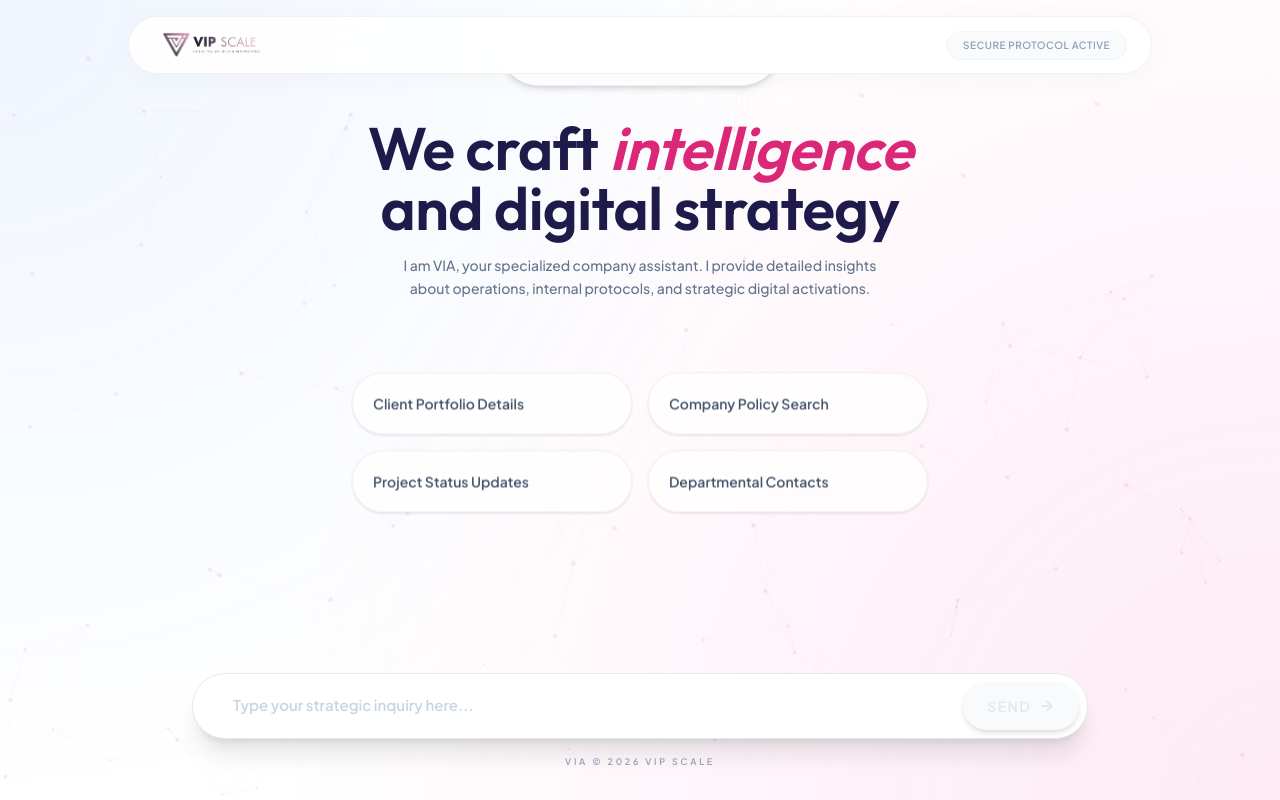
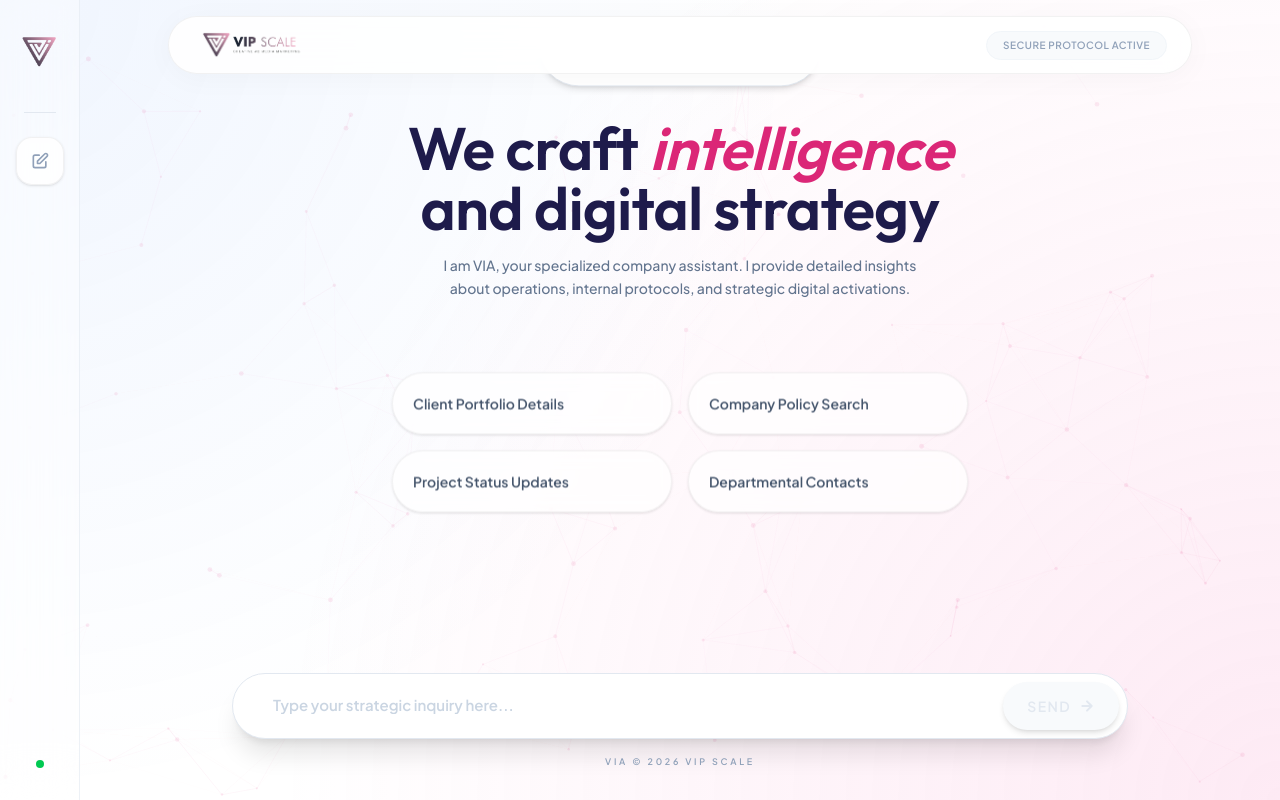
Before and after one commit to JephoneTorre/via, a Next.js app: page / in a window 1280 px wide. Built offline with nearby package versions, Linux system fonts and the light colour scheme.

Commit message:
feat: link

```diff
--- a/app/api/chat/route.ts
+++ b/app/api/chat/route.ts
@@ -29,24 +29,29 @@ export async function POST(req: Request) {
     }
 
     if (context === "NO_CONTEXT_FOUND") {
-      const tokens = message.toLowerCase().split(/\s+/);
-      const socialPhrases = ["hi", "hello", "hey", "kamusta", "kumusta", "thanks", "thank you", "salamat", "thankyou"];
-      const isSocial = socialPhrases.some(p => message.toLowerCase().includes(p)) || tokens.some((t: string) => socialPhrases.includes(t));
+      const lowerMsg = message.toLowerCase().trim();
+      const tokens = lowerMsg.split(/\s+/);
 
-      if (isSocial) {
-        const lowerMsg = message.toLowerCase();
-        if (lowerMsg.includes("thank") || lowerMsg.includes("salamat")) {
-          return NextResponse.json({
-            reply: "Acknowledgment received. I am here to assist with VIP Scale inquiries.",
-          });
-        }
+      const greetings = ["hi", "hello", "hey", "kamusta", "kumusta", "good morning", "good afternoon", "good evening", "yo"];
+      const gratitude = ["thanks", "thank you", "salamat", "thankyou", "much appreciated"];
+
+      const isGreeting = greetings.some(g => lowerMsg === g || lowerMsg.startsWith(g + " ") || tokens.includes(g));
+      const isGratitude = gratitude.some(g => lowerMsg.includes(g));
+
+      if (isGreeting) {
         return NextResponse.json({
-          reply: "System Ready. I am VIA, the VIP Scale automated assistant. Please state your inquiry.",
+          reply: "System Online. I am VIA, the VIP Scale automated assistant. How may I assist with your inquiries regarding operations or client data?",
+        });
+      }
+
+      if (isGratitude) {
+        return NextResponse.json({
+          reply: "Acknowledgment received. I am here to assist with VIP Scale inquiries. Protocol remains active.",
         });
       }
 
       return NextResponse.json({
-        reply: "No matching information found in the VIP Scale database. Please refine your query.",
+        reply: "No matching information found in the VIP Scale database. Please refine your query with specific keywords like a client name or company protocol.",
       });
     }
 
--- a/app/page.tsx
+++ b/app/page.tsx
@@ -193,7 +193,40 @@ export default function Home() {
   }
 
   return (
-    <div className="h-screen flex flex-col selection:bg-primary/30 relative overflow-hidden">
+    <div className="h-screen flex selection:bg-primary/30 relative overflow-hidden">
+      {/* SIDEBAR */}
+      <aside className="hidden md:flex w-20 flex-col items-center py-8 gap-10 z-40 border-r border-slate-200/60 bg-white/40 backdrop-blur-xl">
+        <div className="relative w-10 h-10 transition-all duration-500 hover:scale-110">
+           <Image src="/icon/vip.png" alt="VIA" fill className="object-contain" />
+        </div>
+
+        <div className="flex-1 flex flex-col items-center gap-6">
+          <div className="w-8 h-[1px] bg-slate-200" />
+
+          <a
+            href="https://docs.google.com/spreadsheets/d/1koB3El_dRHnXDqgNfEP8e04oFf4s7DiMAhrogZ7blXA/edit?gid=968444285#gid=968444285"
+            target="_blank"
+            rel="noopener noreferrer"
+            className="w-12 h-12 rounded-2xl glass-card flex items-center justify-center text-slate-400 hover:text-primary hover:bg-white transition-all group relative border-slate-100 shadow-sm"
+          >
+            <svg className="w-5 h-5" fill="none" stroke="currentColor" viewBox="0 0 24 24">
+              <path strokeLinecap="round" strokeLinejoin="round" strokeWidth={2} d="M11 5H6a2 2 0 00-2 2v11a2 2 0 002 2h11a2 2 0 002-2v-5m-1.414-9.414a2 2 0 112.828 2.828L11.828 15H9v-2.828l8.586-8.586z" />
+            </svg>
+
+            {/* Tooltip */}
+            <div className="absolute left-16 px-4 py-2 bg-slate-900 text-white text-[10px] rounded-xl opacity-0 group-hover:opacity-100 transition-all translate-x-[-10px] group-hover:translate-x-0 whitespace-nowrap pointer-events-none uppercase tracking-widest font-black shadow-2xl z-50">
+              Edit Dataset
+              <div className="absolute left-[-4px] top-1/2 -translate-y-1/2 w-2 h-2 bg-slate-900 rotate-45" />
+            </div>
+          </a>
+        </div>
+
+        <div className="mt-auto flex flex-col items-center gap-6">
+          <div className="w-2 h-2 rounded-full bg-green-500 animate-pulse" />
+        </div>
+      </aside>
+
+      <div className="flex-1 flex flex-col relative overflow-hidden">
         {/* ANIMATED BACKGROUND */}
         <canvas
           ref={canvasRef}
@@ -365,5 +398,6 @@ export default function Home() {
           </div>
         </footer>
       </div>
+    </div>
   );
 }
```
Also changed, not shown: app/data/dataset.json (line endings or trailing spaces). Lines whose indentation alone changed are shown as unchanged.
